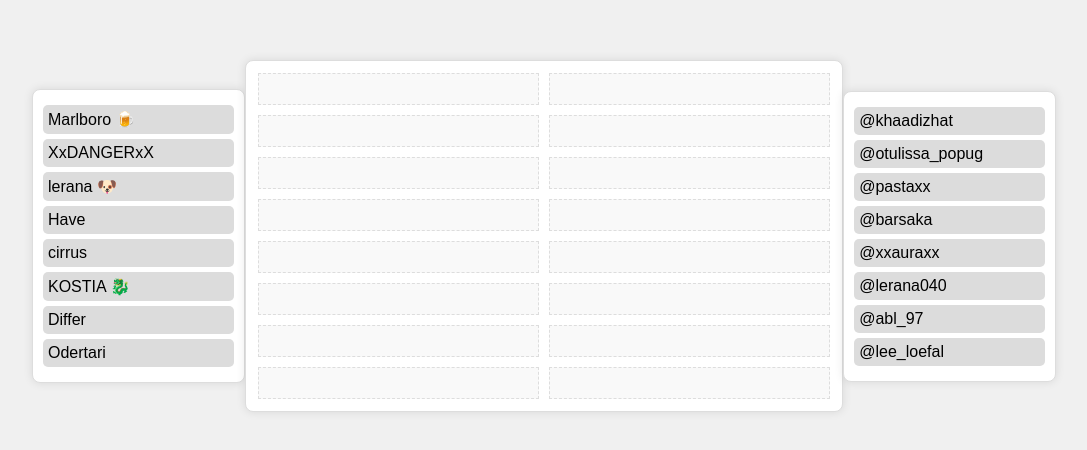
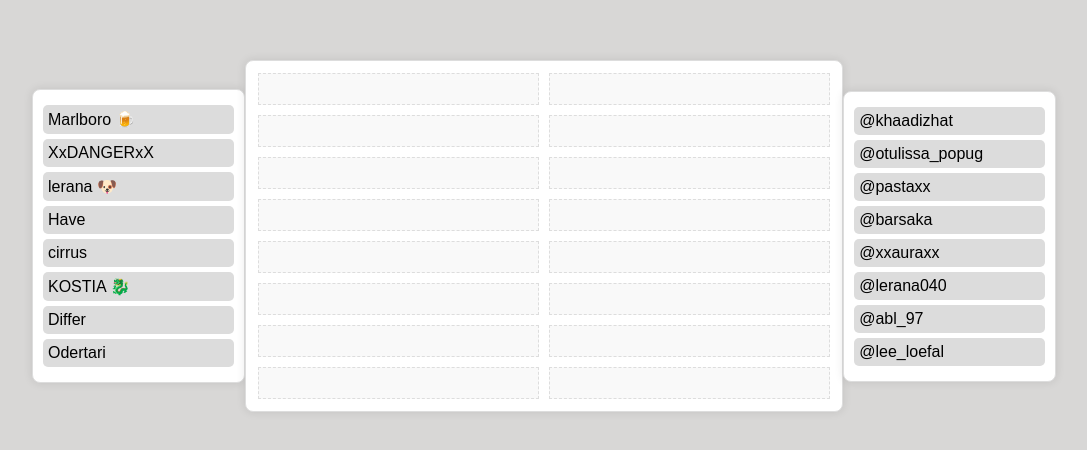
Before and after one commit to LinkWHorter/2ath-Deth-Ttabhehthedtsh, a plain HTML site: page index.html in a window 1280 px wide. Shown: the part 164-614 px from the top of the page, without its empty margins (96-1183 px from the left). Drawn offline with Linux system fonts and the light colour scheme.

Commit message:
[v1.023] Aboba-Pathcio 1.203;

```diff
--- a/index.html
+++ b/index.html
@@ -11,7 +11,7 @@
             justify-content: center;
             align-items: center;
             margin: 0;
-            background-color: #f0f0f0;
+            background-color: #d8d7d6;
         }
         .container {
             display: flex;
```
